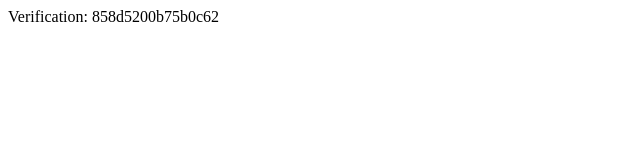
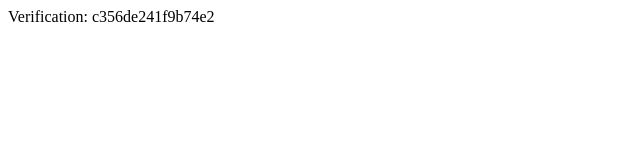
Before and after one commit to JacobusBlue/Frisbee.github.io, a plain HTML site: page yandex_c356de241f9b74e2.html in a window 1280 px wide. Shown: the full height of the page, 0-640 px from the left. Drawn offline with Linux system fonts and the light colour scheme.

Commit message:
Update and rename yandex_858d5200b75b0c62.html to yandex_c356de241f9b74e2.html

```diff
--- a/yandex_858d5200b75b0c62.html
+++ b/yandex_c356de241f9b74e2.html
@@ -2,5 +2,5 @@
     <head>
         <meta http-equiv="Content-Type" content="text/html; charset=UTF-8">
     </head>
-    <body>Verification: 858d5200b75b0c62</body>
+    <body>Verification: c356de241f9b74e2</body>
 </html>
```
